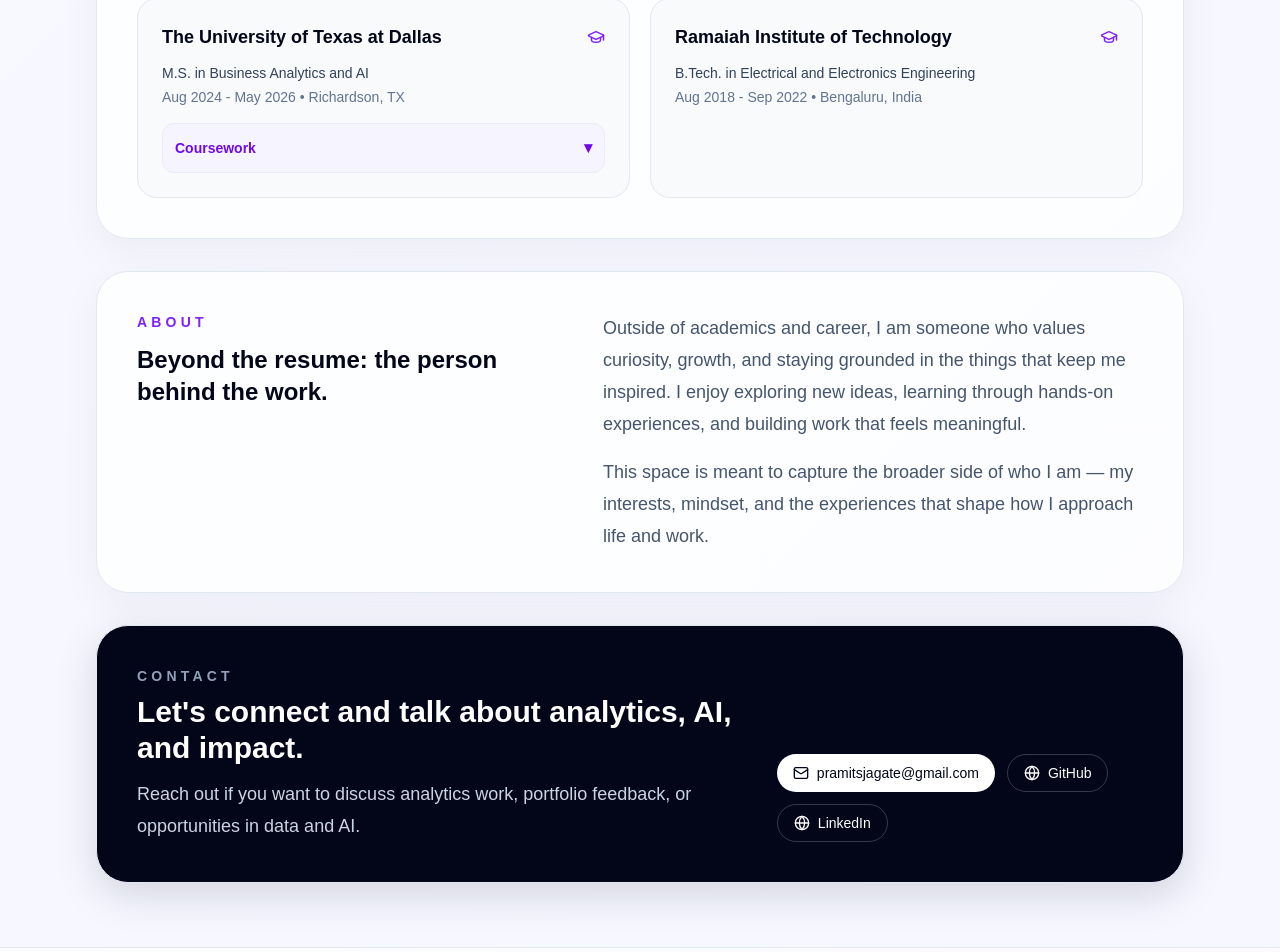
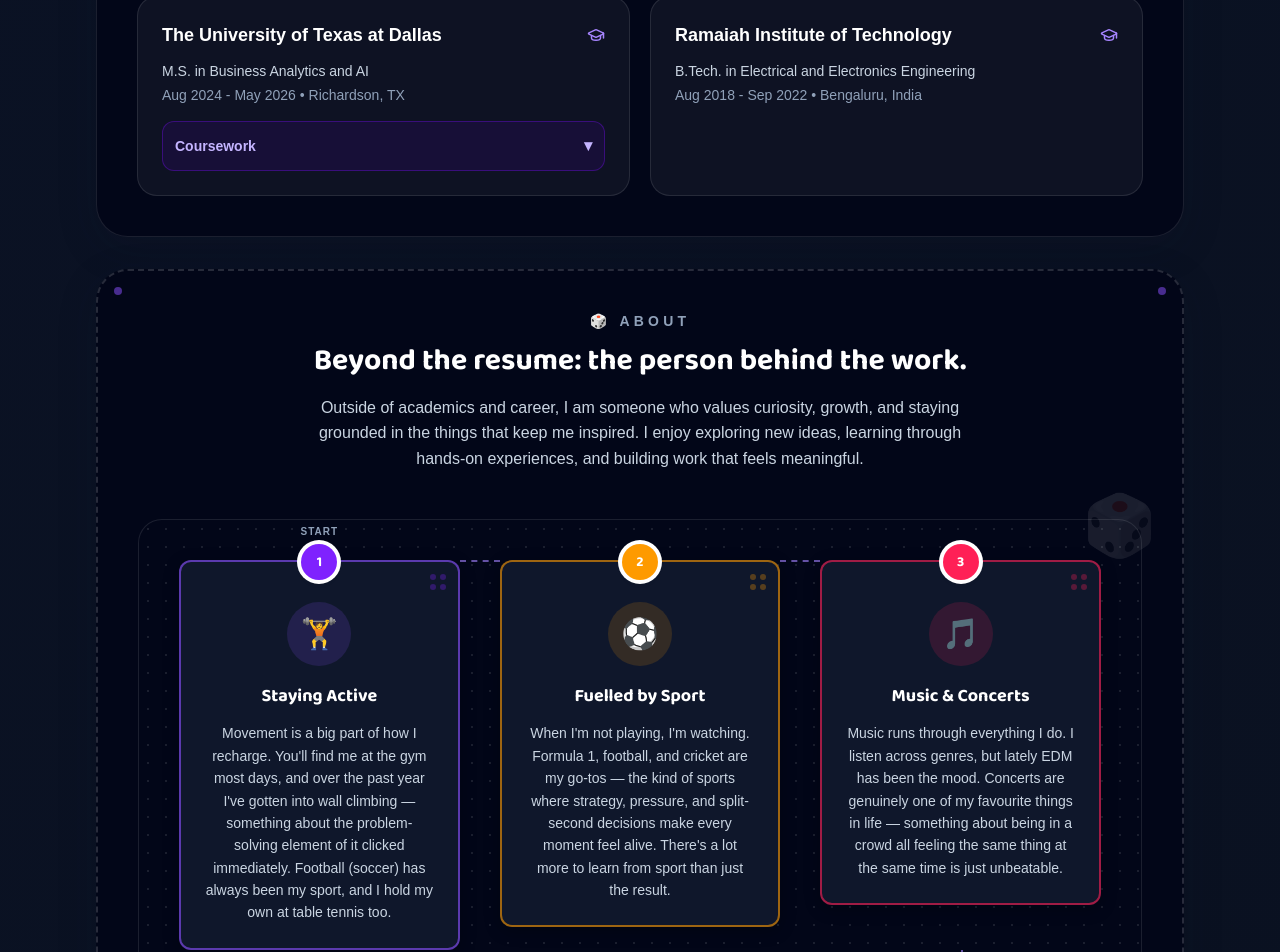
Before and after one commit to pramitjagate/portfolio, a Next.js app: page / in a window 1280 px wide. Shown: the part 4400-5352 px from the top of the page. Built offline with nearby package versions, Linux system fonts and the light colour scheme.

Commit message:
update theme

```diff
--- a/app/globals.css
+++ b/app/globals.css
@@ -1,8 +1,8 @@
 @import "tailwindcss";
 
 :root {
-  --background: #f8fafc;
-  --foreground: #0f172a;
+  --background: #0a1120;
+  --foreground: #e2e8f0;
 }
 
 @theme inline {
@@ -10,6 +10,7 @@
   --color-foreground: var(--foreground);
   --font-sans: var(--font-geist-sans);
   --font-mono: var(--font-geist-mono);
+  --font-game: var(--font-baloo);
 }
 
 html {
--- a/app/page.tsx
+++ b/app/page.tsx
@@ -229,21 +229,21 @@ const highlights = [
 
 export default function Home() {
   return (
-    <div className="min-h-screen bg-[radial-gradient(circle_at_top_left,_rgba(99,102,241,0.16),_transparent_28%),linear-gradient(135deg,_#f8fbff_0%,_#f6f7ff_100%)] text-slate-900">
-      <header className="sticky top-0 z-20 border-b border-slate-200/70 bg-white/70 backdrop-blur-xl">
+    <div className="min-h-screen bg-[radial-gradient(circle_at_top_left,_rgba(59,130,246,0.25),_transparent_28%),linear-gradient(135deg,_#0b1329_0%,_#0a1120_100%)] text-slate-100">
+      <header className="sticky top-0 z-20 border-b border-white/10 bg-slate-950/70 backdrop-blur-xl">
         <div className="mx-auto flex max-w-6xl items-center justify-between px-6 py-4 lg:px-8">
           <a
             href="#"
-            className="text-lg font-semibold tracking-tight text-slate-950"
+            className="text-lg font-semibold tracking-tight text-white"
           >
             Pramit Shivakumar Jagate
           </a>
-          <nav className="hidden items-center gap-6 text-sm text-slate-600 md:flex">
+          <nav className="hidden items-center gap-6 text-sm text-slate-300 md:flex">
             {navItems.map((item) => (
               <a
                 key={item.label}
                 href={item.href}
-                className="transition hover:text-slate-950"
+                className="transition hover:text-white"
               >
                 {item.label}
               </a>
@@ -251,7 +251,7 @@ export default function Home() {
           </nav>
           <a
             href="#contact"
-            className="rounded-full border border-slate-300 bg-slate-950 px-4 py-2 text-sm font-medium text-white transition hover:bg-slate-800"
+            className="rounded-full bg-white px-4 py-2 text-sm font-medium text-slate-950 transition hover:bg-slate-100"
           >
             Let&apos;s connect
           </a>
@@ -273,10 +273,7 @@ export default function Home() {
 
         <AboutSection
           title="Beyond the resume: the person behind the work."
-          body={[
-            "Outside of academics and career, I am someone who values curiosity, growth, and staying grounded in the things that keep me inspired. I enjoy exploring new ideas, learning through hands-on experiences, and building work that feels meaningful.",
-            "This space is meant to capture the broader side of who I am — my interests, mindset, and the experiences that shape how I approach life and work.",
-          ]}
+          subtitle="Outside of academics and career, I am someone who values curiosity, growth, and staying grounded in the things that keep me inspired. I enjoy exploring new ideas, learning through hands-on experiences, and building work that feels meaningful."
         />
 
         <ContactSection
@@ -286,7 +283,7 @@ export default function Home() {
         />
       </main>
 
-      <footer className="border-t border-slate-200 bg-white/60 py-6 text-center text-sm text-slate-500">
+      <footer className="border-t border-white/10 bg-slate-950/60 py-6 text-center text-sm text-slate-400">
         © 2026 Pramit Shivakumar Jagate. Built with Next.js.
       </footer>
     </div>
--- a/components/AboutSection.tsx
+++ b/components/AboutSection.tsx
@@ -1,24 +1,226 @@
+type AboutCard = {
+  icon: string;
+  title: string;
+  body: string;
+};
+
 type AboutSectionProps = {
   title: string;
-  body: string[];
+  subtitle: string;
 };
 
-export default function AboutSection({ title, body }: AboutSectionProps) {
+const cards: AboutCard[] = [
+  {
+    icon: "🏋️",
+    title: "Staying Active",
+    body: "Movement is a big part of how I recharge. You'll find me at the gym most days, and over the past year I've gotten into wall climbing — something about the problem-solving element of it clicked immediately. Football (soccer) has always been my sport, and I hold my own at table tennis too.",
+  },
+  {
+    icon: "⚽",
+    title: "Fuelled by Sport",
+    body: "When I'm not playing, I'm watching. Formula 1, football, and cricket are my go-tos — the kind of sports where strategy, pressure, and split-second decisions make every moment feel alive. There's a lot more to learn from sport than just the result.",
+  },
+  {
+    icon: "🎵",
+    title: "Music & Concerts",
+    body: "Music runs through everything I do. I listen across genres, but lately EDM has been the mood. Concerts are genuinely one of my favourite things in life — something about being in a crowd all feeling the same thing at the same time is just unbeatable.",
+  },
+  {
+    icon: "📺",
+    title: "Screens I Actually Enjoy",
+    body: "When I do slow down, I'm usually deep in a good TV series, an anime, or a film that actually makes you think. I don't watch to pass time — I watch to feel something.",
+  },
+  {
+    icon: "🌍",
+    title: "Chasing Horizons",
+    body: "Travelling is how I stay curious about the world. I love both mountains and beaches. Trekking and trails are my favourite way to explore, and I'll never pass up a good sunset view.",
+  },
+];
+
+// Grid position of each card across the snake path at each breakpoint:
+// mobile = single column (straight line), sm = 2-wide zigzag, lg = 3-wide zigzag.
+const cardPositions = [
+  "col-start-[1] row-start-[1] sm:col-start-[1] sm:row-start-[1] lg:col-start-[1] lg:row-start-[1]",
+  "col-start-[1] row-start-[3] sm:col-start-[3] sm:row-start-[1] lg:col-start-[3] lg:row-start-[1]",
+  "col-start-[1] row-start-[5] sm:col-start-[3] sm:row-start-[3] lg:col-start-[5] lg:row-start-[1]",
+  "col-start-[1] row-start-[7] sm:col-start-[1] sm:row-start-[3] lg:col-start-[5] lg:row-start-[3]",
+  "col-start-[1] row-start-[9] sm:col-start-[1] sm:row-start-[5] lg:col-start-[3] lg:row-start-[3]",
+];
+
+// Dotted-line connectors linking consecutive cards (1-2, 2-3, 3-4, 4-5).
+// Each edge can be a horizontal or vertical dash depending on breakpoint,
+// so both line variants render and only the relevant one is shown.
+const edges = [
+  {
+    wrapper:
+      "col-start-[1] row-start-[2] sm:col-start-[2] sm:row-start-[1] lg:col-start-[2] lg:row-start-[1]",
+    vertical: "block sm:hidden",
+    horizontal: "hidden sm:block",
+  },
+  {
+    wrapper:
+      "col-start-[1] row-start-[4] sm:col-start-[3] sm:row-start-[2] lg:col-start-[4] lg:row-start-[1]",
+    vertical: "block lg:hidden",
+    horizontal: "hidden lg:block",
+  },
+  {
+    wrapper:
+      "col-start-[1] row-start-[6] sm:col-start-[2] sm:row-start-[3] lg:col-start-[5] lg:row-start-[2]",
+    vertical: "block sm:hidden lg:block",
+    horizontal: "hidden sm:block lg:hidden",
+  },
+  {
+    wrapper:
+      "col-start-[1] row-start-[8] sm:col-start-[1] sm:row-start-[4] lg:col-start-[4] lg:row-start-[3]",
+    vertical: "block lg:hidden",
+    horizontal: "hidden lg:block",
+  },
+];
+
+const accents = [
+  {
+    border: "border-violet-500/60",
+    hoverBorder: "hover:border-violet-400",
+    badge: "bg-violet-600",
+    iconBg: "bg-violet-500/15",
+    glow: "hover:shadow-[0_20px_40px_rgba(124,58,237,0.25)]",
+    text: "group-hover:text-violet-300",
+  },
+  {
+    border: "border-amber-500/60",
+    hoverBorder: "hover:border-amber-400",
+    badge: "bg-amber-500",
+    iconBg: "bg-amber-500/15",
+    glow: "hover:shadow-[0_20px_40px_rgba(217,119,6,0.25)]",
+    text: "group-hover:text-amber-300",
+  },
+  {
+    border: "border-rose-500/60",
+    hoverBorder: "hover:border-rose-400",
+    badge: "bg-rose-500",
+    iconBg: "bg-rose-500/15",
+    glow: "hover:shadow-[0_20px_40px_rgba(225,29,72,0.25)]",
+    text: "group-hover:text-rose-300",
+  },
+  {
+    border: "border-teal-500/60",
+    hoverBorder: "hover:border-teal-400",
+    badge: "bg-teal-500",
+    iconBg: "bg-teal-500/15",
+    glow: "hover:shadow-[0_20px_40px_rgba(13,148,136,0.25)]",
+    text: "group-hover:text-teal-300",
+  },
+  {
+    border: "border-indigo-500/60",
+    hoverBorder: "hover:border-indigo-400",
+    badge: "bg-indigo-600",
+    iconBg: "bg-indigo-500/15",
+    glow: "hover:shadow-[0_20px_40px_rgba(79,70,229,0.25)]",
+    text: "group-hover:text-indigo-300",
+  },
+];
+
+export default function AboutSection({ title, subtitle }: AboutSectionProps) {
   return (
     <section
       id="about"
-      className="grid gap-6 rounded-[2rem] border border-slate-200 bg-white/80 p-8 shadow-[0_12px_40px_rgba(15,23,42,0.05)] lg:grid-cols-[0.9fr_1.1fr] lg:p-10"
+      className="relative overflow-hidden rounded-[2rem] border-2 border-dashed border-white/15 bg-slate-950 p-8 text-white shadow-[0_12px_40px_rgba(15,23,42,0.15)] lg:p-10"
     >
-      <div>
-        <p className="text-sm font-semibold uppercase tracking-[0.3em] text-violet-600">
-          About
+      {/* corner "box" pins, board-game-box style */}
+      <span className="absolute left-4 top-4 h-2 w-2 rounded-full bg-violet-500/50" />
+      <span className="absolute right-4 top-4 h-2 w-2 rounded-full bg-violet-500/50" />
+      <span className="absolute bottom-4 left-4 h-2 w-2 rounded-full bg-violet-500/50" />
+      <span className="absolute bottom-4 right-4 h-2 w-2 rounded-full bg-violet-500/50" />
+
+      <div className="mx-auto max-w-2xl text-center">
+        <p className="flex items-center justify-center gap-2 text-sm font-semibold uppercase tracking-[0.3em] text-slate-400">
+          <span aria-hidden="true">🎲</span> About
         </p>
-        <h2 className="mt-3 text-2xl font-semibold text-slate-950">{title}</h2>
+        <h2 className="font-game mt-3 text-2xl font-bold text-white sm:text-3xl">
+          {title}
+        </h2>
+        <p className="mt-4 text-base leading-[1.6] text-slate-300">
+          {subtitle}
+        </p>
       </div>
-      <div className="space-y-4 text-lg leading-8 text-slate-600">
-        {body.map((paragraph) => (
-          <p key={paragraph}>{paragraph}</p>
-        ))}
+
+      <div className="relative mt-12 rounded-3xl border border-white/10 bg-[radial-gradient(circle,_rgba(255,255,255,0.1)_1px,_transparent_1px)] bg-[length:18px_18px] p-6 md:p-10">
+        <span
+          aria-hidden="true"
+          className="pointer-events-none absolute -right-4 -top-6 text-6xl opacity-10"
+        >
+          🎲
+        </span>
+        <span
+          aria-hidden="true"
+          className="pointer-events-none absolute -bottom-6 -left-4 text-6xl opacity-10"
+        >
+          🏁
+        </span>
+
+        <div
+          className="relative grid grid-cols-[1fr] grid-rows-[auto_2rem_auto_2rem_auto_2rem_auto_2rem_auto] sm:grid-cols-[1fr_2rem_1fr] sm:grid-rows-[auto_3rem_auto_3rem_auto] lg:grid-cols-[1fr_2.5rem_1fr_2.5rem_1fr] lg:grid-rows-[auto_3.5rem_auto]"
+        >
+          {edges.map((edge, index) => (
+            <div
+              key={`edge-${index}`}
+              aria-hidden="true"
+              className={`relative ${edge.wrapper}`}
+            >
+              <span
+                className={`absolute left-1/2 inset-y-0 border-l-2 border-dashed border-violet-400/60 ${edge.vertical}`}
+              />
+              <span
+                className={`absolute top-0 inset-x-0 border-t-2 border-dashed border-violet-400/60 ${edge.horizontal}`}
+              />
+            </div>
+          ))}
+
+          {cards.map((card, index) => {
+            const accent = accents[index];
+            const isStart = index === 0;
+            const isFinish = index === cards.length - 1;
+            return (
+              <div key={card.title} className={`relative ${cardPositions[index]}`}>
+                <div
+                  className={`group relative rounded-xl border-2 bg-slate-900 p-6 pt-10 text-center shadow-[0_4px_16px_rgba(0,0,0,0.25)] transition-all duration-300 hover:-translate-y-1 ${accent.border} ${accent.hoverBorder} ${accent.glow}`}
+                >
+                  {(isStart || isFinish) && (
+                    <span className="absolute left-1/2 top-[-38px] -translate-x-1/2 whitespace-nowrap text-[10px] font-bold uppercase tracking-widest text-slate-400">
+                      {isStart ? "Start" : "Finish"}
+                    </span>
+                  )}
+                  <div
+                    className={`font-game absolute left-1/2 top-[-18px] flex h-9 w-9 -translate-x-1/2 items-center justify-center rounded-full text-sm font-bold text-white shadow-md ring-4 ring-white transition-transform duration-300 group-hover:scale-110 ${accent.badge}`}
+                  >
+                    {index + 1}
+                  </div>
+
+                  <div className="absolute right-3 top-3 grid grid-cols-2 gap-1 opacity-30">
+                    <span className={`h-1.5 w-1.5 rounded-full ${accent.badge}`} />
+                    <span className={`h-1.5 w-1.5 rounded-full ${accent.badge}`} />
+                    <span className={`h-1.5 w-1.5 rounded-full ${accent.badge}`} />
+                    <span className={`h-1.5 w-1.5 rounded-full ${accent.badge}`} />
+                  </div>
+
+                  <div
+                    className={`mx-auto flex h-16 w-16 items-center justify-center rounded-full text-3xl transition-transform duration-300 group-hover:-translate-y-1 group-hover:rotate-6 group-hover:scale-110 ${accent.iconBg}`}
+                  >
+                    {card.icon}
+                  </div>
+                  <h3
+                    className={`font-game mt-4 text-lg font-bold text-white transition-colors duration-300 ${accent.text}`}
+                  >
+                    {card.title}
+                  </h3>
+                  <p className="mt-3 text-sm leading-[1.6] text-slate-300">
+                    {card.body}
+                  </p>
+                </div>
+              </div>
+            );
+          })}
+        </div>
       </div>
     </section>
   );
--- a/components/AnimatedName.tsx
+++ b/components/AnimatedName.tsx
@@ -15,7 +15,7 @@ export default function AnimatedName({ name }: AnimatedNameProps) {
       transition={{ duration: 0.6 }}
       className="mb-10"
     >
-      <div className="w-full text-4xl font-black uppercase tracking-[0.35em] text-slate-950 sm:text-5xl md:text-6xl lg:text-7xl xl:text-[5.5rem]">
+      <div className="w-full text-4xl font-black uppercase tracking-[0.35em] text-white sm:text-5xl md:text-6xl lg:text-7xl xl:text-[5.5rem]">
         <div className="leading-[0.8]">
           {firstWord.split("").map((char, index) => (
             <motion.span
@@ -23,13 +23,13 @@ export default function AnimatedName({ name }: AnimatedNameProps) {
               initial={{ opacity: 0, y: 12 }}
               animate={{ opacity: 1, y: 0 }}
               transition={{ delay: index * 0.04, duration: 0.35 }}
-              className="mr-2 inline-block text-transparent [-webkit-text-stroke:2px_#0f172a]"
+              className="mr-2 inline-block text-transparent [-webkit-text-stroke:2px_#f8fafc]"
             >
               {char}
             </motion.span>
           ))}
         </div>
-        <div className="mt-4 flex flex-wrap leading-[0.85] text-slate-950">
+        <div className="mt-4 flex flex-wrap leading-[0.85] text-white">
           {remainingName.split("").map((char, index) => (
             <motion.span
               key={`${char}-${index}`}
--- a/components/ContactSection.tsx
+++ b/components/ContactSection.tsx
@@ -14,7 +14,7 @@ export default function ContactSection({
   return (
     <section
       id="contact"
-      className="rounded-[2rem] border border-slate-200 bg-slate-950 p-8 text-white shadow-[0_12px_40px_rgba(15,23,42,0.15)] lg:p-10"
+      className="rounded-[2rem] border border-white/10 bg-slate-950 p-8 text-white shadow-[0_12px_40px_rgba(15,23,42,0.15)] lg:p-10"
     >
       <div className="flex flex-col gap-5 lg:flex-row lg:items-end lg:justify-between">
         <div>
--- a/components/EducationSection.tsx
+++ b/components/EducationSection.tsx
@@ -16,18 +16,18 @@ export default function EducationSection({ items }: EducationSectionProps) {
   return (
     <section
       id="education"
-      className="rounded-[2rem] border border-slate-200 bg-white/80 p-8 shadow-[0_12px_40px_rgba(15,23,42,0.05)] lg:p-10"
+      className="rounded-[2rem] border border-white/10 bg-slate-950 p-8 text-white shadow-[0_12px_40px_rgba(15,23,42,0.15)] lg:p-10"
     >
       <div className="flex flex-col gap-3 sm:flex-row sm:items-end sm:justify-between">
         <div>
-          <p className="text-sm font-semibold uppercase tracking-[0.3em] text-violet-600">
+          <p className="text-sm font-semibold uppercase tracking-[0.3em] text-slate-400">
             Education
           </p>
-          <h2 className="mt-2 text-2xl font-semibold text-slate-950">
+          <h2 className="mt-2 text-2xl font-semibold text-white">
             Academic background
           </h2>
         </div>
-        <p className="text-sm font-medium text-slate-700">
+        <p className="text-sm font-medium text-slate-300">
           A foundation in engineering, management, and analytical
           problem-solving.
         </p>
@@ -37,29 +37,29 @@ export default function EducationSection({ items }: EducationSectionProps) {
         {items.map((item) => (
           <article
             key={item.school}
-            className="rounded-[1.25rem] border border-slate-200 bg-slate-50 p-6"
+            className="rounded-[1.25rem] border border-white/10 bg-white/5 p-6"
           >
             <div className="flex items-center justify-between">
-              <h3 className="text-lg font-semibold text-slate-950">
+              <h3 className="text-lg font-semibold text-white">
                 {item.school}
               </h3>
-              <GraduationCap size={18} className="text-violet-600" />
+              <GraduationCap size={18} className="text-violet-400" />
             </div>
-            <p className="mt-3 text-sm font-medium text-slate-700">
+            <p className="mt-3 text-sm font-medium text-slate-300">
               {item.degree}
             </p>
-            <p className="mt-1 text-sm text-slate-500">
+            <p className="mt-1 text-sm text-slate-400">
               {item.period} • {item.location}
             </p>
             {item.coursework ? (
-              <details className="group mt-4 rounded-xl border border-violet-100 bg-violet-50/70 p-3">
-                <summary className="flex cursor-pointer list-none items-center justify-between text-sm font-semibold text-violet-700">
+              <details className="group mt-4 rounded-xl border border-violet-800/50 bg-violet-950/30 p-3">
+                <summary className="flex cursor-pointer list-none items-center justify-between text-sm font-semibold text-violet-300">
                   <span>Coursework</span>
                   <span className="text-base transition duration-200 group-open:rotate-180">
                     ▾
                   </span>
                 </summary>
-                <p className="mt-2 text-sm leading-7 text-slate-600">
+                <p className="mt-2 text-sm leading-7 text-slate-300">
                   {item.coursework}
                 </p>
               </details>
--- a/package.json
+++ b/package.json
@@ -22,6 +22,7 @@
     "@types/react-dom": "^19",
     "eslint": "^9",
     "eslint-config-next": "16.2.10",
+    "playwright": "^1.62.1",
     "tailwindcss": "^4",
     "typescript": "^5"
   }
```
Also changed, not shown: app/layout.tsx (+7 -2 lines), components/ExperienceSection.tsx (+11 -11 lines), components/HeroSection.tsx (+6 -6 lines), components/ProjectsSection.tsx (+13 -13 lines), components/SkillsSection.tsx (+6 -6 lines), 1 other file (tests, documents, lock files or other folders).
